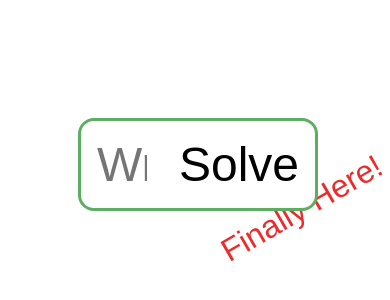
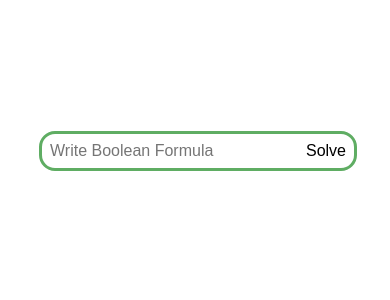
Before and after one commit to yaacovkdev/Boolean-Calculator-React, a React (Create React App) app: page / in a window 390 px wide. Shown: the part 70-370 px from the top of the page. Built offline with nearby package versions, Linux system fonts and the light colour scheme; no server answers.

Commit message:
broken up styling for tablet and mobile

```diff
--- a/src/components/GenerateTable.jsx
+++ b/src/components/GenerateTable.jsx
@@ -1,10 +1,10 @@
-import "./GenerateTable.scss"
+import "./GenerateTable.scss";
 
 function GenerateTable({ data }) {
   console.log(data);
   if (data === null) return;
 
-  const [t, f] = ['T', 'F'];
+  const [t, f] = ["T", "F"];
   let thid = 0;
   const form_head = (
     <thead className="row-green">
@@ -16,45 +16,29 @@
     </thead>
   );
 
-
   let entries = [];
 
   //in case there is more rows to display
-  for(let i = 1; i < data[0].length; i++){
+  for (let i = 1; i < data[0].length; i++) {
     let tdid = 0;
 
     entries.push(
-      <tr key={i+1}>
+      <tr key={i + 1}>
         {data.map((col) => (
-            <td key={`${i+1}-${++tdid}`}>{col[i]? t : f}</td>
-          ))}
+          <td key={`${i + 1}-${++tdid}`}>{col[i] ? t : f}</td>
+        ))}
       </tr>
     );
   }
 
+  const form_body = <tbody>{entries}</tbody>;
 
-
-  const form_body = (
-    <tbody>
-      {entries}
-    </tbody>
+  return (
+    <table>
+      {form_head}
+      {form_body}
+    </table>
   );
-
-  // for (let i = 1; i < data[0].length; i++) {
-  //   form_head += (
-  //     <tbody>
-  //       <tr>
-  //       {
-  //         data.map((col) => (
-  //           <td key={++k}>col[i]</td>
-  //         ))
-  //       }
-  //     </tr>
-  //     </tbody>
-  //   );
-  // }
-
-  return <table>{form_head}{form_body}</table>;
 }
 
 export default GenerateTable;
--- a/src/components/GenerateTable.scss
+++ b/src/components/GenerateTable.scss
@@ -1,3 +1,12 @@
-.true-row {
-  background-color: green;
+@use "/src/styles/mixins" as *;
+table {
+  font-size: 1rem;
+
+  @include tablet {
+    font-size: 1.5rem;
+  }
+
+  @include desktop {
+    font-size: 1em;
+  }
 }
--- a/src/components/SubmitForm.scss
+++ b/src/components/SubmitForm.scss
@@ -1,3 +1,5 @@
+@use "/src/styles/mixins" as *;
+
 $boolean-black: #535353;
 $boolean-blue: rgb(77, 119, 255);
 $boolean-green: #5fad63;
@@ -10,8 +12,8 @@
   flex-direction: column;
   height: 100vh;
 
-  &__input{
-    width: 60%;
+  &__input {
+    width: 80%;
     //margin: 7rem auto;
     position: relative;
   }
@@ -21,33 +23,42 @@
     flex-direction: row;
     justify-content: space-between;
     align-items: center;
-
-    font-size: 3rem;
     width: 100%;
     height: fit-content;
     border: 3px solid $boolean-green;
     border-radius: 1rem;
     background-color: white;
 
+    #boolean-input-field,
+    #boolean-input-button {
+      font-size: 1rem;
+      border: none;
+      padding: 0.5rem;
+      background-color: transparent;
+
+      @include tablet {
+        font-size: 1.5rem;
+      }
+
+      @include desktop {
+        font-size: 3rem;
+        padding: 1rem;
+      }
+    }
+
     #boolean-input-field {
-      font-size: 1em;
       color: $boolean-black;
       width: 100%;
-      border: none;
-      padding: 1rem;
       border-radius: 1rem;
-      background-color: transparent;
 
       &:focus {
-        outline: none !important;
+        outline: none;
       }
     }
 
     #boolean-input-button {
-      font-size: 1em;
       background-color: transparent;
-      border: none;
-      padding: 1rem;
+
       border-radius: 0 0.7rem 0.7rem 0;
 
       &:active {
@@ -57,16 +68,21 @@
     }
   }
 
-  &__output h3{
-    color: red;
+  &__output h3 {
+    color: $boolean-red;
   }
 
-  #text-tag{
+  #text-tag {
     position: absolute;
     right: -5rem;
     top: 2.5rem;
     z-index: -1;
     rotate: -30deg;
     color: $boolean-red;
+    display: none;
+
+    @include desktop {
+      display: block;
+    }
   }
 }
--- /dev/null
+++ b/src/styles/_mixins.scss
@@ -0,0 +1,15 @@
+// Define breakpoints
+$breakpoint-tablet: 768px;
+$breakpoint-desktop: 1280px;
+
+@mixin tablet {
+  @media (min-width: $breakpoint-tablet) {
+    @content;
+  }
+}
+
+@mixin desktop {
+  @media (min-width: $breakpoint-desktop) {
+    @content;
+  }
+}
```
